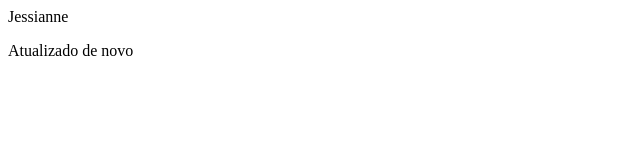
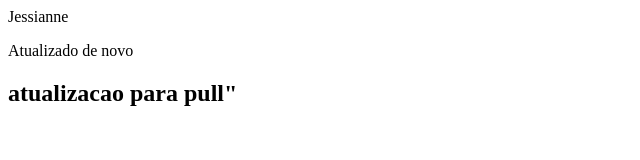
Before and after one commit to jessiannesaiara/gama-no-gith, a plain HTML site: page index.html in a window 1280 px wide. Shown: the whole page, without its empty margins (0-640 px from the left). Drawn offline with Linux system fonts and the light colour scheme.

Commit message:
Atualizacao git pull

```diff
--- a/index.html
+++ b/index.html
@@ -1,3 +1,4 @@
 Jessianne
 
 <p>Atualizado de novo</p>
+<h2>atualizacao para pull"
```
